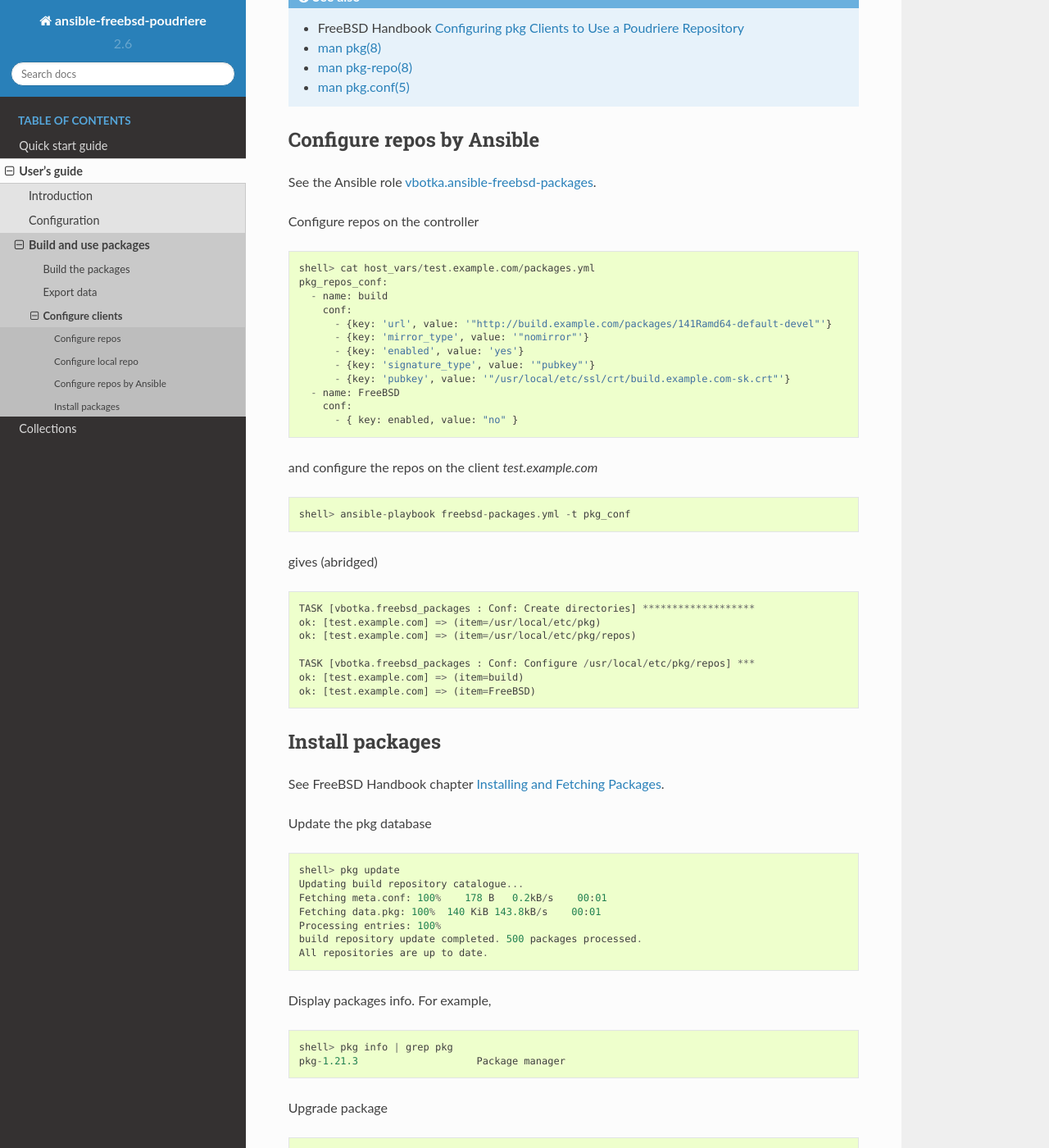
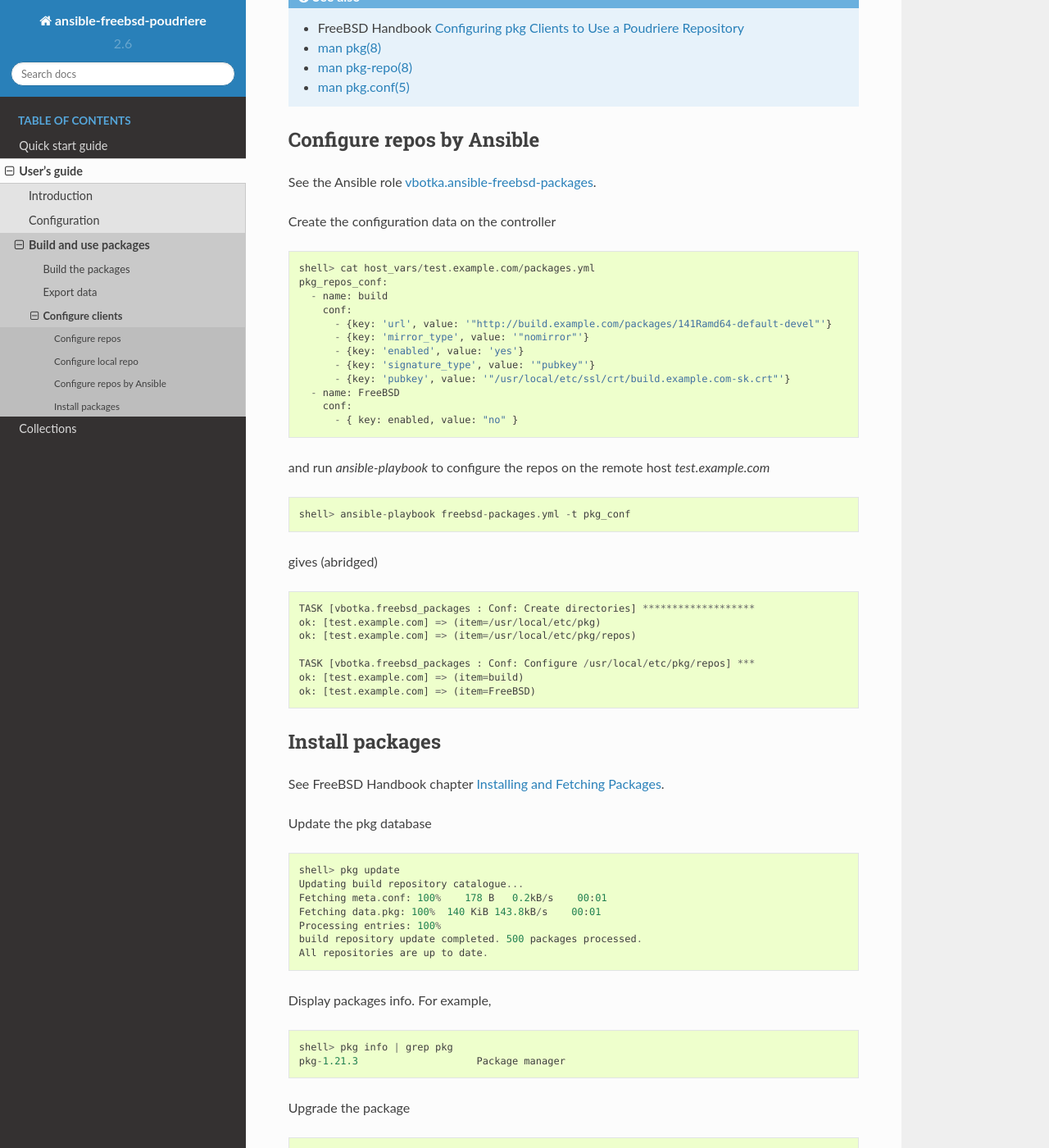
Before and after one commit to vbotka/ansible-freebsd-poudriere, a Sphinx documentation site: the page built from docs/source/guide-build-clients.rst, in a window 1280 px wide and 1400 px high, scrolled down 1389 px. Shown: the whole window at 82% size. Built offline with Sphinx 7.4.7 and the Read the Docs theme 2.0.0, drawn with Linux system fonts in a browser that asks for light colours; some web fonts are replaced; pages that are not in the unit, such as notebooks, are missing from menus.

Commit message:
Update docs guide-build-clients

```diff
--- a/docs/source/guide-build-clients.rst
+++ b/docs/source/guide-build-clients.rst
@@ -80,7 +80,7 @@
 
 See the Ansible role `vbotka.ansible-freebsd-packages`_.
 
-Configure repos on the controller ::
+Create the configuration data on the controller ::
 
    shell> cat host_vars/test.example.com/packages.yml
    pkg_repos_conf:
@@ -95,7 +95,8 @@
        conf:
          - { key: enabled, value: "no" }
 
-and configure the repos on the client *test.example.com* ::
+and run *ansible-playbook* to configure the repos on the remote host
+*test.example.com* ::
 
    shell> ansible-playbook freebsd-packages.yml -t pkg_conf
 
@@ -132,7 +133,7 @@
    shell> pkg info | grep pkg
    pkg-1.21.3                    Package manager
 
-Upgrade package ::
+Upgrade the package ::
 
    shell pkg upgrade pkg
    Updating build repository catalogue...
@@ -146,7 +147,7 @@
    Ansible role `vbotka.ansible-freebsd-postinstall`_ chapter `Packages`_.
 
 
-.. _`Configuring pkg Clients to Use a Poudriere Repository`: https://docs.freebsd.org/en_US.ISO8859-1/books/handbook/ports-poudriere.html
+.. _`Configuring pkg Clients to Use a Poudriere Repository`: https://docs.freebsd.org/en/books/handbook/ports/#_configuring_pkg_clients_to_use_a_poudriere_repository
 .. _`Installing and Fetching Packages`: https://docs.freebsd.org/en/books/handbook/ports/#pkg-installing-fetching
 .. _`Packages`: https://ansible-freebsd-postinstall.readthedocs.io/en/latest/tasks-packages.html
 .. _`vbotka.ansible-freebsd-packages`: https://galaxy.ansible.com/ui/standalone/roles/vbotka/freebsd_packages/
```
